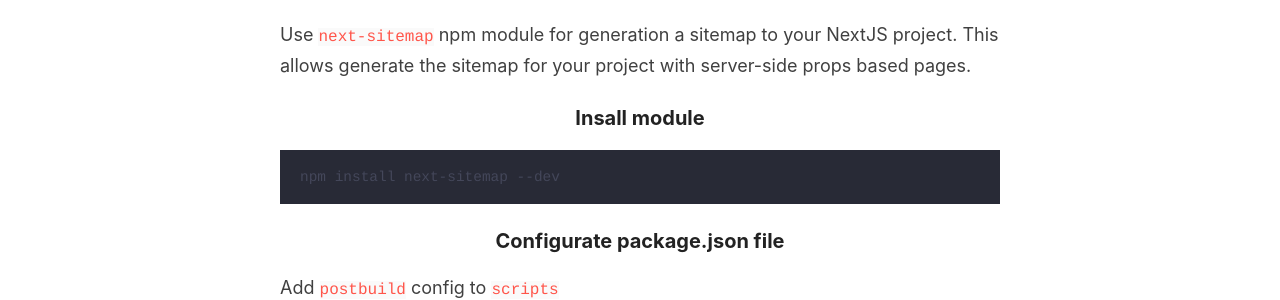
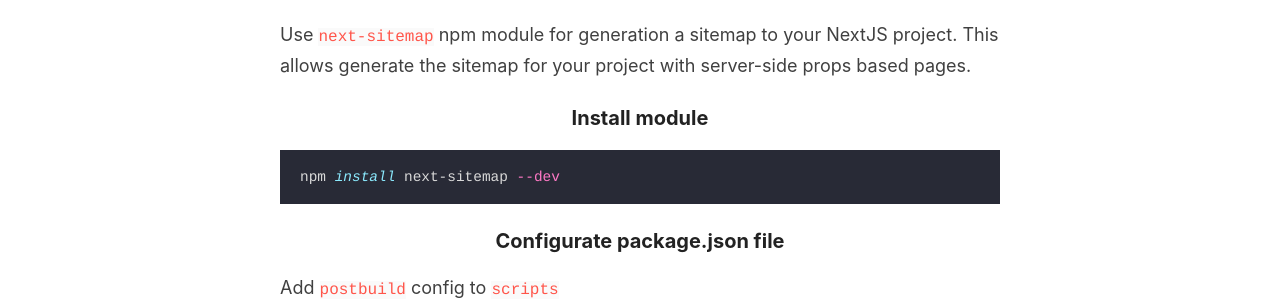
Before and after one commit to XAP-Software/XAP-Software.github.io, a Jekyll site: the page built from _posts/2022-05-24-nextjs_sitemap_robots_txt.md, in a window 1280 px wide. Shown: the part 305-605 px from the top of the page. Built offline with Jekyll 4.4.1, drawn with Linux system fonts in a browser that asks for light colours.

Commit message:
typo and code formatting

````diff
--- a/_posts/2022-05-24-nextjs_sitemap_robots_txt.md
+++ b/_posts/2022-05-24-nextjs_sitemap_robots_txt.md
@@ -9,9 +9,9 @@ author: Verbin Kirill
 Use `next-sitemap` npm module for generation a sitemap to your NextJS project.
 This allows generate the sitemap for your project with server-side props based pages.
 
-### Insall module
+### Install module
 
-```terminal
+```bash
 npm install next-sitemap --dev
 ```
 
````
